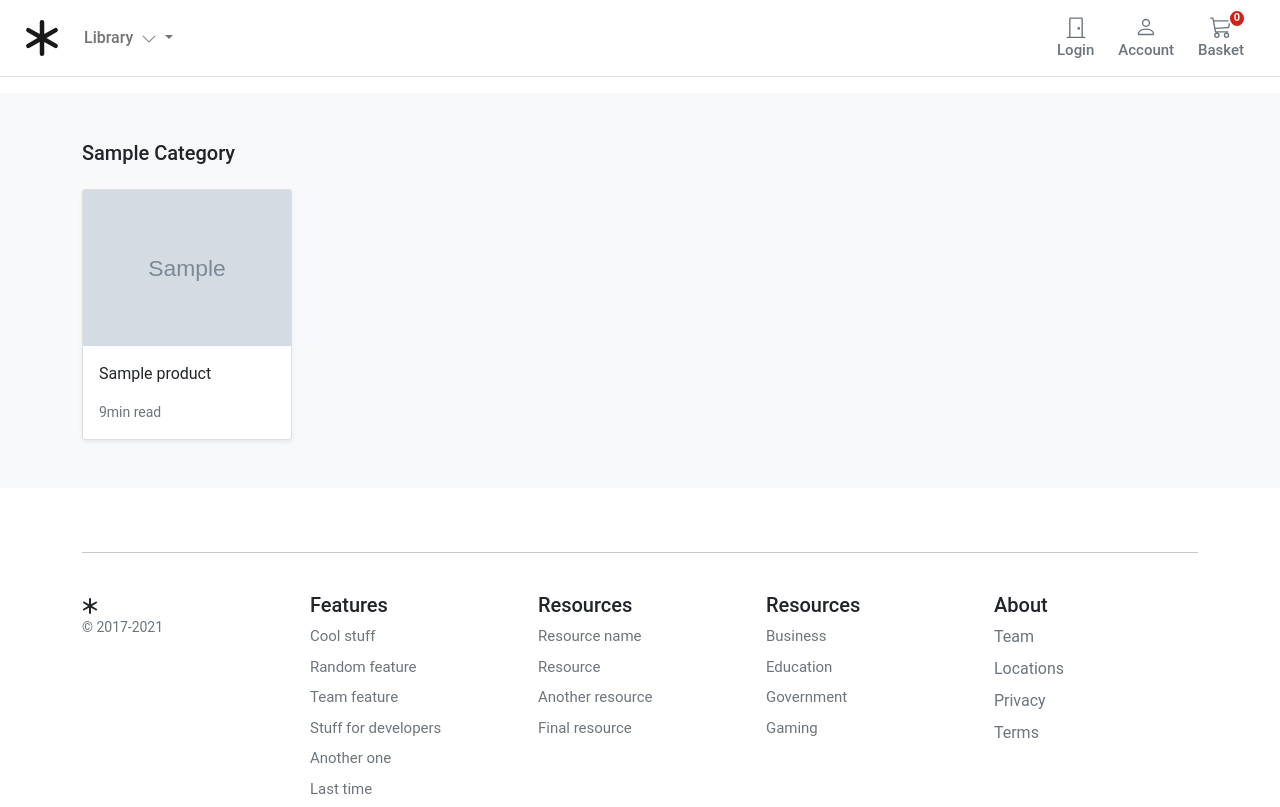
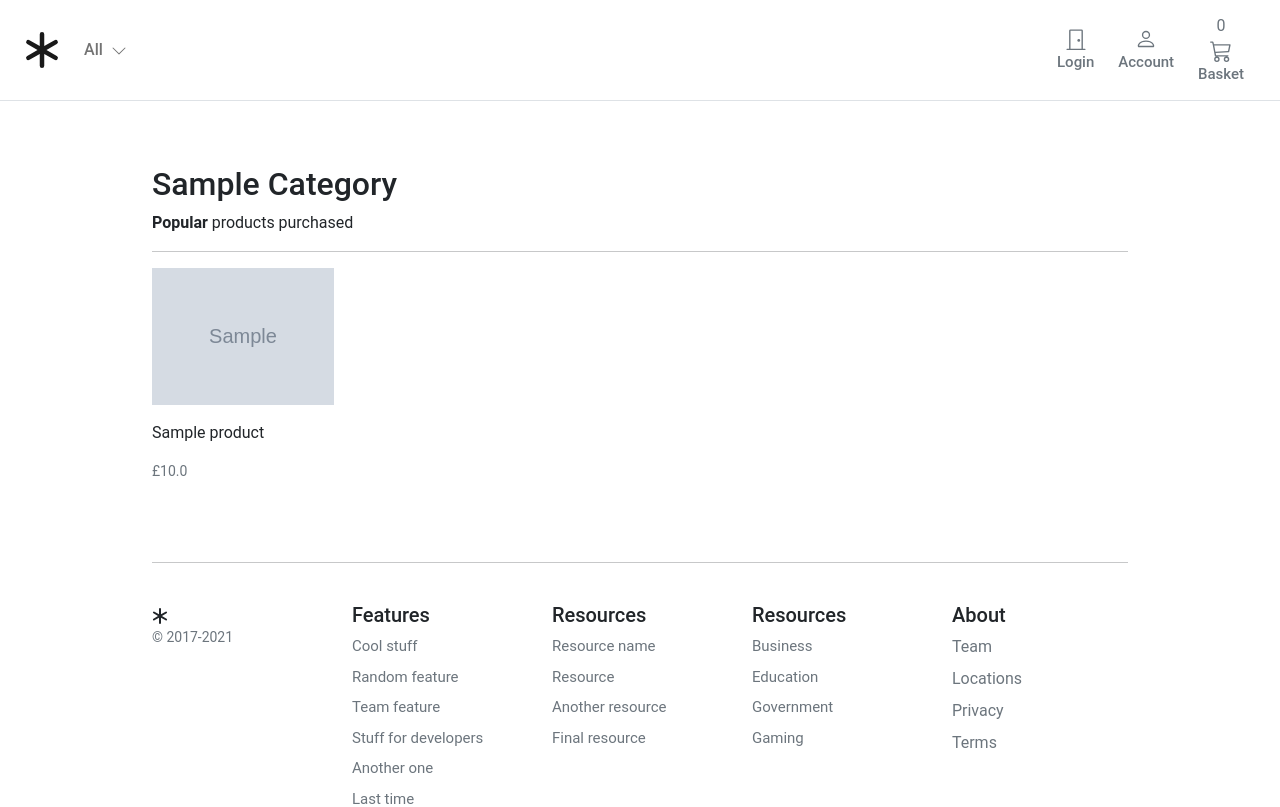
Before and after one commit to AAdewunmi/EBookStore-Django-App, a Django app: template templates/store/category.html in a window 1280 px wide. Shown: the top 807 px of the page. Run offline with Django 4.2, Linux system fonts and the light colour scheme; the template is opened without the code that fills it: values that come from a table or form of the project are taken from there, others are empty; tables that the repository leaves empty hold one stand-in row (values such as "Sample post"); grey boxes marked "Sample" are stand-in pictures; parts of the project's set-up code (start-up, migrations or seed data) failed here and were passed over.

Commit message:
Two Hundred Eleven Commit: Refactor store templates

```diff
--- /dev/null
+++ b/static/store/css/store.css
@@ -0,0 +1,4 @@
+.store-select-dropdown{
+    width:50px;
+    height:40px;
+}
--- a/store/urls.py
+++ b/store/urls.py
@@ -5,7 +5,7 @@ from . import views
 app_name = 'store'
 
 urlpatterns = [
-    path('', views.product_all, name='product_all'),
+    path('', views.product_all, name='store_home'),
     path('<slug:slug>', views.product_detail, name='product_detail'),
     path('shop/<slug:category_slug>', views.category_list, name='category_list'),
 ]
--- /dev/null
+++ b/templates/base.html
@@ -0,0 +1,202 @@
+{% load static %}
+<!DOCTYPE html>
+<html>
+
+<head>
+    <meta charset="utf-8" />
+    <title>{% block title %} Store - Low Prices in Books & more {% endblock %}</title>
+    <meta name="viewport" content="width=device-width, initial-scale=1">
+    <link href="https://cdn.jsdelivr.net/npm/bootstrap@5.0.0-beta1/dist/css/bootstrap.min.css" rel="stylesheet" integrity="sha384-giJF6kkoqNQ00vy+HMDP7azOuL0xtbfIcaT9wjKHr8RbDVddVHyTfAAsrekwKmP1" crossorigin="anonymous">
+    <script src="https://code.jquery.com/jquery-3.5.1.min.js" integrity="sha256-9/aliU8dGd2tb6OSsuzixeV4y/faTqgFtohetphbbj0=" crossorigin="anonymous"></script>
+    <script src="https://cdn.jsdelivr.net/npm/bootstrap@5.0.0-beta1/dist/js/bootstrap.bundle.min.js" integrity="sha384-ygbV9kiqUc6oa4msXn9868pTtWMgiQaeYH7/t7LECLbyPA2x65Kgf80OJFdroafW" crossorigin="anonymous"></script>
+    <link href="{% static "css/main.css" %}" rel="stylesheet">
+    <link rel="stylesheet" href="{% static 'core/css/base.css' %}">
+    <link rel="stylesheet" href="{% block stylesheet %}{% endblock %}">
+</head>
+
+<body>
+  <header class="pb-3">
+    <nav class="navbar navbar-expand-md navbar-light bg-white border-bottom">
+      <div class="container-fluid px-md-4">
+        <div class="d-flex w-100 navbar-collapse">
+          <a class="navbar-brand d-flex-inline" href="/">
+            <svg xmlns="http://www.w3.org/2000/svg" width="36" height="36" fill="currentColor" class="bi bi-asterisk"
+              viewBox="0 0 16 16">
+              <path
+                d="M8 0a1 1 0 0 1 1 1v5.268l4.562-2.634a1 1 0 1 1 1 1.732L10 8l4.562 2.634a1 1 0 1 1-1 1.732L9 9.732V15a1 1 0 1 1-2 0V9.732l-4.562 2.634a1 1 0 1 1-1-1.732L6 8 1.438 5.366a1 1 0 0 1 1-1.732L7 6.268V1a1 1 0 0 1 1-1z" />
+            </svg>
+          </a>
+          <ul class="navbar-nav me-auto mb-2 mb-md-0">
+            <li class="nav-item dropdown">
+              <a class="nav-link dropdown-toggle d-none d-md-block fw500" href="#" id="navbarDropdown" role="button"
+                data-bs-toggle="dropdown" aria-expanded="false">
+                All
+                <i class="ps-1"><svg xmlns="http://www.w3.org/2000/svg" width="16" height="16" fill="currentColor"
+                    class="bi bi-chevron-down" viewBox="0 0 16 16">
+                    <path fill-rule="evenodd"
+                      d="M1.646 4.646a.5.5 0 0 1 .708 0L8 10.293l5.646-5.647a.5.5 0 0 1 .708.708l-6 6a.5.5 0 0 1-.708 0l-6-6a.5.5 0 0 1 0-.708z" />
+                  </svg></i>
+              </a>
+              <ul class="dropdown-menu rounded-0 border-0" aria-labelledby="navbarDropdown">
+                <li><a class="dropdown-item" href="{% url "store:store_home" %}">All</a></li>
+                {% for c in categories %}
+                <li {% if category.slug == c.slug %}class="selected" {% endif %}>
+                  <a class="dropdown-item" href="{{ c.get_absolute_url }}">{{ c.name|title }}</a>
+                </li>
+                {% endfor %}
+              </ul>
+            </li>
+          </ul>
+          <button class="navbar-toggler border-0" type="button" data-bs-toggle="collapse"
+            data-bs-target="#navbarCollapse" aria-controls="navbarCollapse" aria-expanded="false"
+            aria-label="Toggle navigation">
+            <div>
+              <svg xmlns="http://www.w3.org/2000/svg" width="22" height="22" fill="currentColor" class="bi bi-list"
+                viewBox="0 0 16 16">
+                <path fill-rule="evenodd"
+                  d="M2.5 11.5A.5.5 0 0 1 3 11h10a.5.5 0 0 1 0 1H3a.5.5 0 0 1-.5-.5zm0-4A.5.5 0 0 1 3 7h10a.5.5 0 0 1 0 1H3a.5.5 0 0 1-.5-.5zm0-4A.5.5 0 0 1 3 3h10a.5.5 0 0 1 0 1H3a.5.5 0 0 1-.5-.5z" />
+              </svg>
+            </div>
+            <span class="fs15 fw500">Shop</span>
+          </button>
+
+          {% if user.is_authenticated %}
+          <a type="button" role="button" href="{% url "account:logout" %}"
+            class="btn btn-outline-secondary border-0 basket-btn">
+            <div>
+              <svg xmlns="http://www.w3.org/2000/svg" width="22" height="22" fill="currentColor"
+                class="bi bi-door-closed" viewBox="0 0 16 16">
+                <path
+                  d="M3 2a1 1 0 0 1 1-1h8a1 1 0 0 1 1 1v13h1.5a.5.5 0 0 1 0 1h-13a.5.5 0 0 1 0-1H3V2zm1 13h8V2H4v13z" />
+                <path d="M9 9a1 1 0 1 0 2 0 1 1 0 0 0-2 0z" />
+              </svg>
+            </div>
+            <span class="fs15 fw500">Logout</span>
+          </a>
+          {% else %}
+          <a type="button" role="button" href="{% url "account:login" %}"
+            class="btn btn-outline-secondary border-0 basket-btn">
+            <div>
+              <svg xmlns="http://www.w3.org/2000/svg" width="22" height="22" fill="currentColor"
+                class="bi bi-door-closed" viewBox="0 0 16 16">
+                <path
+                  d="M3 2a1 1 0 0 1 1-1h8a1 1 0 0 1 1 1v13h1.5a.5.5 0 0 1 0 1h-13a.5.5 0 0 1 0-1H3V2zm1 13h8V2H4v13z" />
+                <path d="M9 9a1 1 0 1 0 2 0 1 1 0 0 0-2 0z" />
+              </svg>
+            </div>
+            <span class="fs15 fw500">Login</span>
+          </a>
+          {% endif %}
+
+
+          <a type="button" role="button" href="{% url "account:dashboard" %}"
+            class="btn btn-outline-secondary border-0 basket-btn">
+            <div>
+              <svg xmlns="http://www.w3.org/2000/svg" width="22" height="22" fill="currentColor" class="bi bi-person"
+                viewBox="0 0 16 16">
+                <path
+                  d="M8 8a3 3 0 1 0 0-6 3 3 0 0 0 0 6zm2-3a2 2 0 1 1-4 0 2 2 0 0 1 4 0zm4 8c0 1-1 1-1 1H3s-1 0-1-1 1-4 6-4 6 3 6 4zm-1-.004c-.001-.246-.154-.986-.832-1.664C11.516 10.68 10.289 10 8 10c-2.29 0-3.516.68-4.168 1.332-.678.678-.83 1.418-.832 1.664h10z" />
+              </svg>
+            </div>
+            <span class="fs15 fw500">Account</span>
+          </a>
+
+          <a type="button" role="button" href="{% url "basket:basket_summary" %}"
+            class="btn btn-outline-secondary border-0 basket-btn">
+
+            {% with total_qty=basket|length %}
+            <div id="basket-qty" class="basket-qty">
+              {% if total_qty > 0 %}
+              {{ total_qty }}
+              {% else %}
+              0
+              {% endif %}
+            </div>
+            {% endwith %}
+            <div>
+              <svg xmlns="http://www.w3.org/2000/svg" width="22" height="22" fill="currentColor" class="bi bi-cart3"
+                viewBox="0 0 16 16">
+                <path
+                  d="M0 1.5A.5.5 0 0 1 .5 1H2a.5.5 0 0 1 .485.379L2.89 3H14.5a.5.5 0 0 1 .49.598l-1 5a.5.5 0 0 1-.465.401l-9.397.472L4.415 11H13a.5.5 0 0 1 0 1H4a.5.5 0 0 1-.491-.408L2.01 3.607 1.61 2H.5a.5.5 0 0 1-.5-.5zM3.102 4l.84 4.479 9.144-.459L13.89 4H3.102zM5 12a2 2 0 1 0 0 4 2 2 0 0 0 0-4zm7 0a2 2 0 1 0 0 4 2 2 0 0 0 0-4zm-7 1a1 1 0 1 1 0 2 1 1 0 0 1 0-2zm7 0a1 1 0 1 1 0 2 1 1 0 0 1 0-2z" />
+              </svg>
+            </div>
+            <span class="fs15 fw500">Basket</span>
+          </a>
+        </div>
+        <div class="d-md-none d-lg-none d-xl-none">
+          <div class="collapse navbar-collapse" id="navbarCollapse">
+            <ul class="navbar-nav me-auto mb-2 mb-md-0">
+              <li><a class="dropdown-item" href="{% url "store:store_home" %}">All</a></li>
+              {% for c in categories %}
+              <li {% if category.slug == c.slug %}class="selected" {% endif %}>
+                <a class="dropdown-item" href="{{ c.get_absolute_url }}">{{ c.name|title }}</a>
+              </li>
+              {% endfor %}
+            </ul>
+          </div>
+        </div>
+        <form class="d-flex w-100 d-md-none">
+          <input class="form-control me-2" type="search" placeholder="Search products or FAQ" aria-label="Search">
+          <button class="btn btn-outline-secondary" type="submit">Search</button>
+        </form>
+      </div>
+    </nav>
+  </header>
+
+  <main class="pt-5">
+    <div id="content">{% block content %} {% endblock %}</div>
+  </main>
+
+  <footer class="container py-5 footer">
+    <hr>
+    <div class="row pt-4">
+      <div class="col-12 col-md">
+        <svg xmlns="http://www.w3.org/2000/svg" width="16" height="16" fill="currentColor" class="bi bi-asterisk"
+          viewBox="0 0 16 16">
+          <path
+            d="M8 0a1 1 0 0 1 1 1v5.268l4.562-2.634a1 1 0 1 1 1 1.732L10 8l4.562 2.634a1 1 0 1 1-1 1.732L9 9.732V15a1 1 0 1 1-2 0V9.732l-4.562 2.634a1 1 0 1 1-1-1.732L6 8 1.438 5.366a1 1 0 0 1 1-1.732L7 6.268V1a1 1 0 0 1 1-1z" />
+        </svg>
+        <small class="d-block mb-3 text-muted">&copy; 2017-2021</small>
+      </div>
+      <div class="col-6 col-md fs15">
+        <h5>Features</h5>
+        <ul class="list-unstyled">
+          <li><a class="link-secondary text-decoration-none" href="#">Cool stuff</a></li>
+          <li><a class="link-secondary text-decoration-none" href="#">Random feature</a></li>
+          <li><a class="link-secondary text-decoration-none" href="#">Team feature</a></li>
+          <li><a class="link-secondary text-decoration-none" href="#">Stuff for developers</a></li>
+          <li><a class="link-secondary text-decoration-none" href="#">Another one</a></li>
+          <li><a class="link-secondary text-decoration-none" href="#">Last time</a></li>
+        </ul>
+      </div>
+      <div class="col-6 col-md fs15">
+        <h5>Resources</h5>
+        <ul class="list-unstyled">
+          <li><a class="link-secondary text-decoration-none" href="#">Resource name</a></li>
+          <li><a class="link-secondary text-decoration-none" href="#">Resource</a></li>
+          <li><a class="link-secondary text-decoration-none" href="#">Another resource</a></li>
+          <li><a class="link-secondary text-decoration-none" href="#">Final resource</a></li>
+        </ul>
+      </div>
+      <div class="col-6 col-md fs15">
+        <h5>Resources</h5>
+        <ul class="list-unstyled">
+          <li><a class="link-secondary text-decoration-none" href="#">Business</a></li>
+          <li><a class="link-secondary text-decoration-none" href="#">Education</a></li>
+          <li><a class="link-secondary text-decoration-none" href="#">Government</a></li>
+          <li><a class="link-secondary text-decoration-none" href="#">Gaming</a></li>
+        </ul>
+      </div>
+      <div class="col-6 col-md">
+        <h5>About</h5>
+        <ul class="list-unstyled">
+          <li><a class="link-secondary text-decoration-none" href="#">Team</a></li>
+          <li><a class="link-secondary text-decoration-none" href="#">Locations</a></li>
+          <li><a class="link-secondary text-decoration-none" href="#">Privacy</a></li>
+          <li><a class="link-secondary text-decoration-none" href="#">Terms</a></li>
+        </ul>
+      </div>
+    </div>
+  </footer>
+</body>
+</html>
--- a/templates/store/base.html
+++ /dev/null
@@ -1,201 +0,0 @@
-{% load static %}
-<!DOCTYPE html>
-<html>
-
-<head>
-    <meta charset="utf-8" />
-    <title>{% block title %}BookStore{% endblock %}</title>
-    <meta name="viewport" content="width=device-width, initial-scale=1">
-    <link href="{% static "css/main.css" %}" rel="stylesheet">
-    <link rel="stylesheet" href="{% static 'core/css/base.css' %}">
-    <link rel="stylesheet" href="{% static 'basket/css/basket.css' %}">
-    <link href="https://cdn.jsdelivr.net/npm/bootstrap@5.0.0-beta1/dist/css/bootstrap.min.css" rel="stylesheet" integrity="sha384-giJF6kkoqNQ00vy+HMDP7azOuL0xtbfIcaT9wjKHr8RbDVddVHyTfAAsrekwKmP1" crossorigin="anonymous">
-    <script src="https://code.jquery.com/jquery-3.5.1.min.js" integrity="sha256-9/aliU8dGd2tb6OSsuzixeV4y/faTqgFtohetphbbj0=" crossorigin="anonymous"></script>
-    <script src="https://cdn.jsdelivr.net/npm/bootstrap@5.0.0-beta1/dist/js/bootstrap.bundle.min.js" integrity="sha384-ygbV9kiqUc6oa4msXn9868pTtWMgiQaeYH7/t7LECLbyPA2x65Kgf80OJFdroafW" crossorigin="anonymous"></script>
-</head>
-
-<body>
-    <header class="pb-3">
-        <nav class="navbar navbar-expand-md navbar-light bg-white border-bottom">
-            <div class="container-fluid px-md-4">
-                <div class="d-flex w-100 navbar-collapse">
-                    <a class="navbar-brand d-flex-inline" href="/">
-                        <svg xmlns="http://www.w3.org/2000/svg" width="36" height="36" fill="currentColor"
-                            class="bi bi-asterisk" viewBox="0 0 16 16">
-                            <path
-                                d="M8 0a1 1 0 0 1 1 1v5.268l4.562-2.634a1 1 0 1 1 1 1.732L10 8l4.562 2.634a1 1 0 1 1-1 1.732L9 9.732V15a1 1 0 1 1-2 0V9.732l-4.562 2.634a1 1 0 1 1-1-1.732L6 8 1.438 5.366a1 1 0 0 1 1-1.732L7 6.268V1a1 1 0 0 1 1-1z" />
-                        </svg>
-                    </a>
-                    <ul class="navbar-nav me-auto mb-2 mb-md-0">
-                        <li class="nav-item dropdown">
-                            <a class="nav-link dropdown-toggle d-none d-md-block fw500" href="#" id="navbarDropdown"
-                                role="button" data-bs-toggle="dropdown" aria-expanded="false">
-                                Library
-                                <i class="ps-1"><svg xmlns="http://www.w3.org/2000/svg" width="16" height="16"
-                                        fill="currentColor" class="bi bi-chevron-down" viewBox="0 0 16 16">
-                                        <path fill-rule="evenodd"
-                                            d="M1.646 4.646a.5.5 0 0 1 .708 0L8 10.293l5.646-5.647a.5.5 0 0 1 .708.708l-6 6a.5.5 0 0 1-.708 0l-6-6a.5.5 0 0 1 0-.708z" />
-                                    </svg></i>
-                            </a>
-                            <ul class="dropdown-menu rounded-0 border-0" aria-labelledby="navbarDropdown">
-                                <li><a class="dropdown-item" href="{% url "store:product_all" %}">All</a></li>
-                                {% for c in categories %}
-                                <li {% if category.slug == c.slug %}class="selected" {% endif %}>
-                                    <a class="dropdown-item" href="{{ c.get_absolute_url }}">{{ c.name|title }}</a>
-                                </li>
-                                {% endfor %}
-                            </ul>
-                        </li>
-                    </ul>
-                    <button class="navbar-toggler border-0" type="button" data-bs-toggle="collapse"
-                        data-bs-target="#navbarCollapse" aria-controls="navbarCollapse" aria-expanded="false"
-                        aria-label="Toggle navigation">
-                        <div>
-                            <svg xmlns="http://www.w3.org/2000/svg" width="22" height="22" fill="currentColor"
-                                class="bi bi-list" viewBox="0 0 16 16">
-                                <path fill-rule="evenodd"
-                                    d="M2.5 11.5A.5.5 0 0 1 3 11h10a.5.5 0 0 1 0 1H3a.5.5 0 0 1-.5-.5zm0-4A.5.5 0 0 1 3 7h10a.5.5 0 0 1 0 1H3a.5.5 0 0 1-.5-.5zm0-4A.5.5 0 0 1 3 3h10a.5.5 0 0 1 0 1H3a.5.5 0 0 1-.5-.5z" />
-                            </svg>
-                        </div>
-                        <span class="fs15 fw500">Shop</span>
-                    </button>
-
-                    {% if user.is_authenticated %}
-                    <a type="button" role="button" href="{% url "account:logout" %}"
-                        class="btn btn-outline-secondary border-0 basket-btn">
-                        <div>
-                            <svg xmlns="http://www.w3.org/2000/svg" width="22" height="22" fill="currentColor"
-                                class="bi bi-door-closed" viewBox="0 0 16 16">
-                                <path
-                                    d="M3 2a1 1 0 0 1 1-1h8a1 1 0 0 1 1 1v13h1.5a.5.5 0 0 1 0 1h-13a.5.5 0 0 1 0-1H3V2zm1 13h8V2H4v13z" />
-                                <path d="M9 9a1 1 0 1 0 2 0 1 1 0 0 0-2 0z" />
-                            </svg>
-                        </div>
-                        <span class="fs15 fw500">Logout</span>
-                    </a>
-                    {% else %}
-                    <a type="button" role="button" href=""
-                        class="btn btn-outline-secondary border-0 basket-btn">
-                        <div>
-                            <svg xmlns="http://www.w3.org/2000/svg" width="22" height="22" fill="currentColor"
-                                class="bi bi-door-closed" viewBox="0 0 16 16">
-                                <path
-                                    d="M3 2a1 1 0 0 1 1-1h8a1 1 0 0 1 1 1v13h1.5a.5.5 0 0 1 0 1h-13a.5.5 0 0 1 0-1H3V2zm1 13h8V2H4v13z" />
-                                <path d="M9 9a1 1 0 1 0 2 0 1 1 0 0 0-2 0z" />
-                            </svg>
-                        </div>
-                        <span class="fs15 fw500">Login</span>
-                    </a>
-                    {% endif %}
-
-
-                    <a type="button" role="button" href="{% url "account:dashboard" %}"
-                        class="btn btn-outline-secondary border-0 basket-btn">
-                        <div>
-                            <svg xmlns="http://www.w3.org/2000/svg" width="22" height="22" fill="currentColor"
-                                class="bi bi-person" viewBox="0 0 16 16">
-                                <path
-                                    d="M8 8a3 3 0 1 0 0-6 3 3 0 0 0 0 6zm2-3a2 2 0 1 1-4 0 2 2 0 0 1 4 0zm4 8c0 1-1 1-1 1H3s-1 0-1-1 1-4 6-4 6 3 6 4zm-1-.004c-.001-.246-.154-.986-.832-1.664C11.516 10.68 10.289 10 8 10c-2.29 0-3.516.68-4.168 1.332-.678.678-.83 1.418-.832 1.664h10z" />
-                            </svg>
-                        </div>
-                        <span class="fs15 fw500">Account</span>
-                    </a>
-
-                    <a type="button" role="button" href="{% url "basket:basket_summary" %}"
-                        class="btn btn-outline-secondary border-0 basket-btn">
-
-                        {% with total_qty=basket|length %}
-                        <div id="basket-qty" class="basket-qty">
-                            {% if total_qty > 0 %}
-                            {{ total_qty }}
-                            {% else %}
-                            0
-                            {% endif %}
-                        </div>
-                        {% endwith %}
-                        <div>
-                            <svg xmlns="http://www.w3.org/2000/svg" width="22" height="22" fill="currentColor"
-                                class="bi bi-cart3" viewBox="0 0 16 16">
-                                <path
-                                    d="M0 1.5A.5.5 0 0 1 .5 1H2a.5.5 0 0 1 .485.379L2.89 3H14.5a.5.5 0 0 1 .49.598l-1 5a.5.5 0 0 1-.465.401l-9.397.472L4.415 11H13a.5.5 0 0 1 0 1H4a.5.5 0 0 1-.491-.408L2.01 3.607 1.61 2H.5a.5.5 0 0 1-.5-.5zM3.102 4l.84 4.479 9.144-.459L13.89 4H3.102zM5 12a2 2 0 1 0 0 4 2 2 0 0 0 0-4zm7 0a2 2 0 1 0 0 4 2 2 0 0 0 0-4zm-7 1a1 1 0 1 1 0 2 1 1 0 0 1 0-2zm7 0a1 1 0 1 1 0 2 1 1 0 0 1 0-2z" />
-                            </svg>
-                        </div>
-                        <span class="fs15 fw500">Basket</span>
-                    </a>
-                </div>
-                <div class="d-md-none d-lg-none d-xl-none">
-                    <div class="collapse navbar-collapse" id="navbarCollapse">
-                        <ul class="navbar-nav me-auto mb-2 mb-md-0">
-                            <li><a class="dropdown-item" href="{% url "store:product_all" %}">All</a></li>
-                            {% for c in categories %}
-                            <li {% if category.slug == c.slug %}class="selected" {% endif %}>
-                                <a class="dropdown-item" href="{{ c.get_absolute_url }}">{{ c.name|title }}</a>
-                            </li>
-                            {% endfor %}
-                        </ul>
-                    </div>
-                </div>
-                <form class="d-flex w-100 d-md-none">
-                    <input class="form-control me-2" type="search" placeholder="Search products or FAQ"
-                        aria-label="Search">
-                    <button class="btn btn-outline-secondary" type="submit">Search</button>
-                </form>
-            </div>
-        </nav>
-    </header>
-
-    <div id="content">{% block content %} {% endblock %}</div>
-
-    <footer class="container py-5 footer">
-        <hr>
-        <div class="row pt-4">
-            <div class="col-12 col-md">
-                <svg xmlns="http://www.w3.org/2000/svg" width="16" height="16" fill="currentColor"
-                    class="bi bi-asterisk" viewBox="0 0 16 16">
-                    <path
-                        d="M8 0a1 1 0 0 1 1 1v5.268l4.562-2.634a1 1 0 1 1 1 1.732L10 8l4.562 2.634a1 1 0 1 1-1 1.732L9 9.732V15a1 1 0 1 1-2 0V9.732l-4.562 2.634a1 1 0 1 1-1-1.732L6 8 1.438 5.366a1 1 0 0 1 1-1.732L7 6.268V1a1 1 0 0 1 1-1z" />
-                </svg>
-                <small class="d-block mb-3 text-muted">&copy; 2017-2021</small>
-            </div>
-            <div class="col-6 col-md fs15">
-                <h5>Features</h5>
-                <ul class="list-unstyled">
-                    <li><a class="link-secondary text-decoration-none" href="#">Cool stuff</a></li>
-                    <li><a class="link-secondary text-decoration-none" href="#">Random feature</a></li>
-                    <li><a class="link-secondary text-decoration-none" href="#">Team feature</a></li>
-                    <li><a class="link-secondary text-decoration-none" href="#">Stuff for developers</a></li>
-                    <li><a class="link-secondary text-decoration-none" href="#">Another one</a></li>
-                    <li><a class="link-secondary text-decoration-none" href="#">Last time</a></li>
-                </ul>
-            </div>
-            <div class="col-6 col-md fs15">
-                <h5>Resources</h5>
-                <ul class="list-unstyled">
-                    <li><a class="link-secondary text-decoration-none" href="#">Resource name</a></li>
-                    <li><a class="link-secondary text-decoration-none" href="#">Resource</a></li>
-                    <li><a class="link-secondary text-decoration-none" href="#">Another resource</a></li>
-                    <li><a class="link-secondary text-decoration-none" href="#">Final resource</a></li>
-                </ul>
-            </div>
-            <div class="col-6 col-md fs15">
-                <h5>Resources</h5>
-                <ul class="list-unstyled">
-                    <li><a class="link-secondary text-decoration-none" href="#">Business</a></li>
-                    <li><a class="link-secondary text-decoration-none" href="#">Education</a></li>
-                    <li><a class="link-secondary text-decoration-none" href="#">Government</a></li>
-                    <li><a class="link-secondary text-decoration-none" href="#">Gaming</a></li>
-                </ul>
-            </div>
-            <div class="col-6 col-md">
-                <h5>About</h5>
-                <ul class="list-unstyled">
-                    <li><a class="link-secondary text-decoration-none" href="#">Team</a></li>
-                    <li><a class="link-secondary text-decoration-none" href="#">Locations</a></li>
-                    <li><a class="link-secondary text-decoration-none" href="#">Privacy</a></li>
-                    <li><a class="link-secondary text-decoration-none" href="#">Terms</a></li>
-                </ul>
-            </div>
-        </div>
-    </footer>
-</body>
-</html>
--- a/templates/store/category.html
+++ b/templates/store/category.html
@@ -1,36 +1,46 @@
 {% extends "../base.html" %}
-{% load static %}
 {% block title %}
-{% if category %}{{ category.name }}{% else %}Product{% endif %}
+{% if category %}{{ category.name }}{% else %}Products{% endif %}
 {% endblock %}
 {% block content %}
 <main>
-  <div class="album py-5 bg-light">
-    <div class="container">
-      <div class="pb-3 h5">{{category.name|title}}</div>
+  <div class="container" style="max-width: 1000px">
+  <div class="col-12">
+    <h1 class="h2">{{ category.name|title }}</h1>
+  </div>
+  <div class="col-12 d-flex justify-content-between">
+    <div><b>Popular</b> products purchased</div>
+  </div>
+  <hr />
+</div>
+<div class="container">
+  <div class="row">
+    <div class="album">
+
+      {% if not products %}
+      <div class="col-12">There are currently no products active <a href="{% url 'store:store_home' %}">Home</a></div>
+      {% else %}
       <div class="row row-cols-1 row-cols-sm-2 row-cols-md-5 g-3">
-
         {% for product in products %}
-
         <div class="col">
-          <div class="card shadow-sm">
+          <div class="card border-0">
             <img class="img-fluid" alt="Responsive image" src="{{ product.image.url }}">
-            <div class="card-body">
+            <div class="card-body px-0">
               <p class="card-text">
                 <a class="text-dark text-decoration-none" href="{{ product.get_absolute_url }}">{{ product.title }}</a>
               </p>
               <div class="d-flex justify-content-between align-items-center">
-                <small class="text-muted">9min read</small>
+                <small class="text-muted">£{{product.price}}</small>
               </div>
             </div>
           </div>
         </div>
-
         {% endfor %}
-
       </div>
+      {% endif %}
     </div>
   </div>
+</div>
 
 
 </main>
```
Also changed, not shown: store/views.py (+4 -4 lines), templates/store/index.html (renamed from templates/store/home.html, +6 -3 lines), templates/store/single.html (+4 -6 lines).
